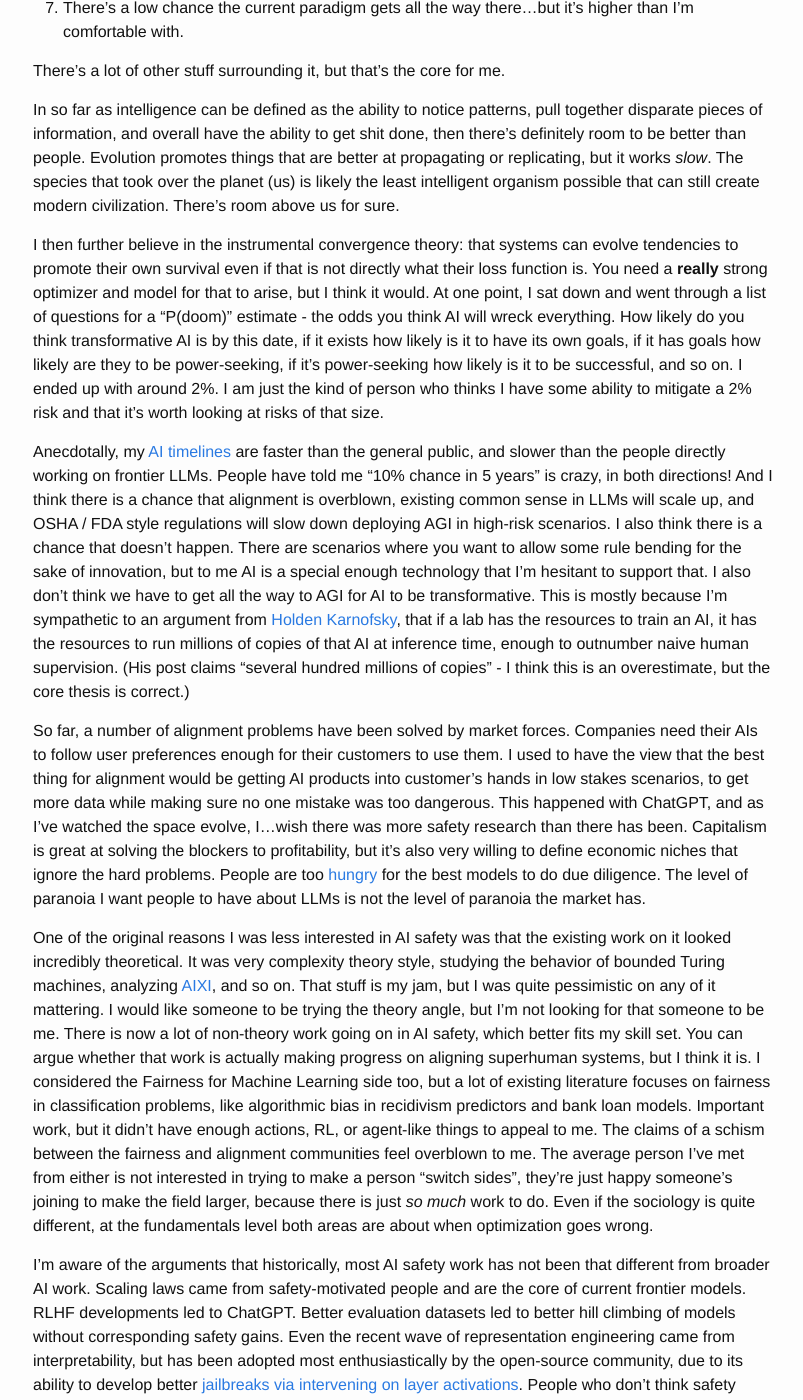
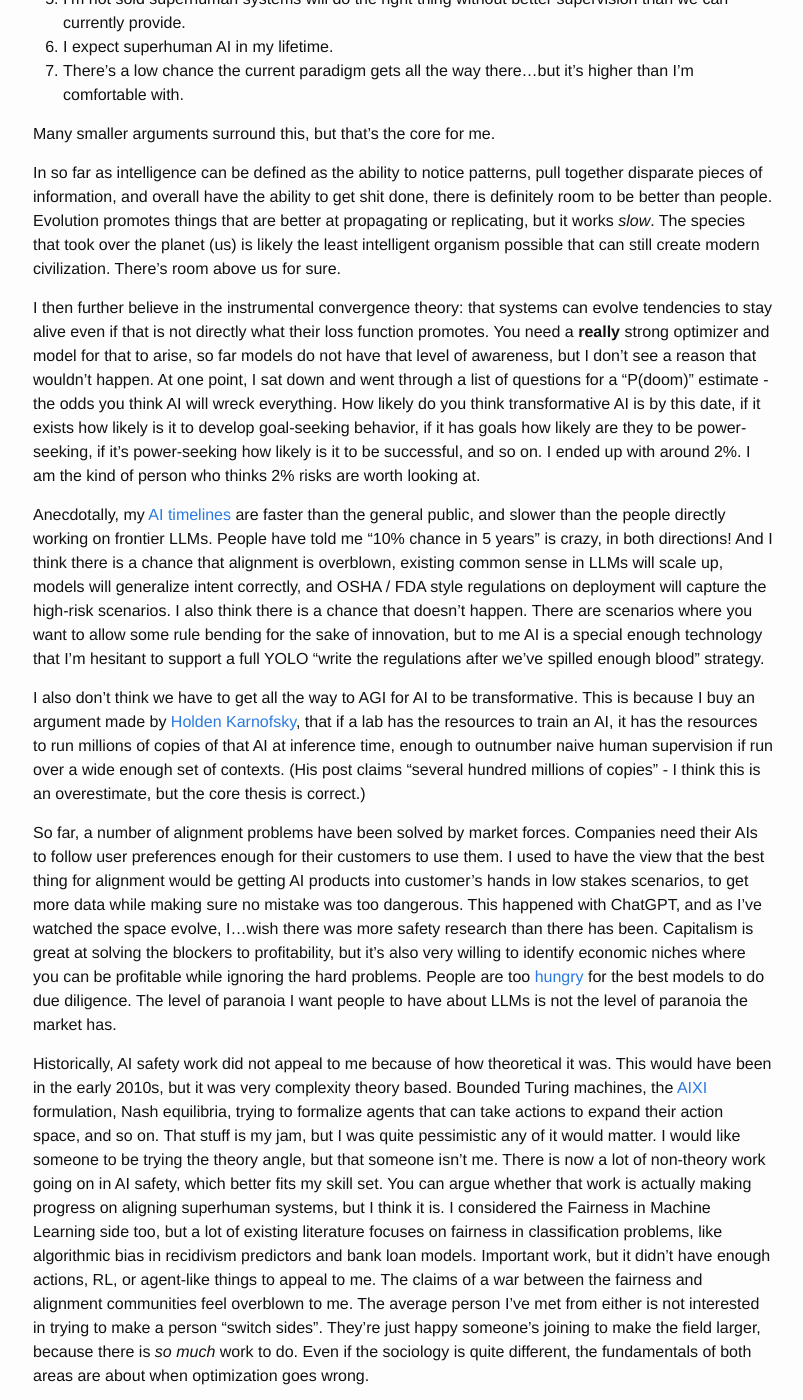
Before and after one commit to alexirpan/alexirpan.github.io, a Jekyll site: the page built from index.html, in a window 1280 px wide and 1400 px high, scrolled down 6396 px. Shown: the whole window, without its empty margins (237-1040 px from the left). Built offline with Jekyll 4.4.1, drawn with Linux system fonts in a browser that asks for light colours; nearby versions of some CDN libraries; formulas are drawn with MathJax 3; the list of posts is cut into pages by our own code; comment, search, counter and statistics services are not loaded; some of the changed text lies outside the part shown.

Commit message:
Pass 3. Close to done?

```diff
--- a/_posts/2024-08-04-switching-to-ai-safety.markdown
+++ b/_posts/2024-08-04-switching-to-ai-safety.markdown
@@ -5,24 +5,25 @@
 ---
 
 You can read the title. As of last month, I've been winding down my existing robotics projects,
-and have switched to the AI safety team within Google DeepMind.
+and have switched to the AI safety team within Google DeepMind. Surprise!
 
-It took me a while to start writing this post, because my feelings on AI safety are complicated and take effort to
-work through, but changing jobs is a big enough life update that I *have* to write this post. Such is the life of a blogger.
+It took me a while to start writing this post, because my feelings on AI safety are complicated,
+but changing jobs is a big enough life update that I *have* to write this post. Such is the life of a blogger.
 
 
-The Boring Reasons
+The Boring Personal Reasons
 -------------------------------------------
 
 I've been working on the robotics team for 8 years now, and I just felt like I needed to mix it up.
 It was a little unsettling to realize I had quietly become one of the most senior members of the team,
-and that I had been in robotics longer than my manager, and my manager before that, and the one before *that*.
+and that I had been in robotics longer than my manager, my manager before that, and my manager before *that*.
 Really, this is something I thought about doing three years ago, but then my puzzlehunt team won MIT Mystery Hunt,
-meaning we had to write next year's Mystery Hunt. Writing that hunt took up all of my 2022, and recovering from it took up much of my 2023.
+meaning we had to write next year's Mystery Hunt. Writing Mystery Hunt took up all of my 2022, and recovering from it took up much of my 2023.
 (That and *Tears of the Kingdom*, but let's not talk about that.)
 
-Making a change doesn't require changing research fields. Why do that? Well, part of me is just curious
+Why change fields, rather than change within robotics? Part of me is just curious
 to see if I can. I've always found the SMBC ["Seven Years"](https://www.smbc-comics.com/index.php?db=comics&id=2722#comic) comic inspiring, albeit a bit preachy.
+I believe I have enough of a safety net to be okay if I bomb out.
 
 ![TODO](/public/switching-into-safety/smbc.gif)
 {: .centered }
@@ -67,12 +69,12 @@
 on the real hardware. This really focused research onto things that actually had real
 world impact, rather than impact in a benchmark too artificial to be useful.
 
-Over the past few years, software-only agents have started looming. This became an important
+Over the past few years, software-only agents have started appearing on the horizon. This became an important
 decision point for me - where will the real-world agents arrive first? Game playing AIs have
 been around forever, but games aren't real. These LLM driven systems...those were more real.
 In any world where general robot agents exist, software-only agents will have started working
 first.
-I saw a future where more of my time was spent learning the weaknesses and strengths
+I saw a future where more of my time was spent learning the characteristics
 of the software-hardware boundary, rather than improving the higher-level reasoning of the agent,
 and decided I'd rather work on the latter.
 If multimodal LLMs are going to start having agentic behaviors, moving away from hardware would
@@ -87,12 +89,15 @@
 build expertise back up. The right time to have max impact is always earlier than the general
 public thinks it is.
 
-And, well, I talk a big game about impact, but I don't think I should need to do so to justify
+And, well, I talk a big game about impact, but I shouldn't need to do so to justify
 myself. I'm not
-sitting here crunching the numbers of my impact or utility.
+sitting here crunching the numbers of my expected utility.
 "How do we create agents that choose good actions" is just a problem I'm really interested in.
 
-![TODO](/public/switching-into-safety/neat.jpg)
+![An edit of Marge saying "I Just Think AI Safety's Neat"](/public/switching-into-safety/neat.jpg)
+{: .centered }
+
+(I tried to get an LLM to make this for me and it failed. Surely this is possible with the right prompt?)
 {: .centered }
 
 The Full Spice "Why Safety" Reasons
@@ -100,7 +105,7 @@
 
 Hm, okay, where do I start.
 
-There are a lot of different views on what AI safety is, as well as conflations between AI safety the research
+There's often conflation between AI safety the research
 field and AI safety the community. It is common for people to say they are attacking the field
 when they are actually attacking the community.
 The two are not the same, but are linked enough that it's not *totally* unreasonable to conflate them. Let's tackle the community first.
@@ -122,91 +127,98 @@
 \* \* \*
 {: .centered }
 
-I would say the core tenets of my views on AI safety are that:
+The core tenets of my views on AI safety are that:
 
 1. It is easy to have an objective that is not the same as the one your system is optimizing, either because it is easier to
 optimize a proxy objective (negative log likelihood vs 0-1 classification accuracy), or because your objective is hard to
 describe. People run into this all the time.
-2. It's easy to have a system that generalizes poorly because you weren't aware of some edge case of its behavior due to
-insufficient eval coverage, poor model probing, etc.
+2. It's easy to have a system that generalizes poorly because you weren't aware of some edge case of its behavior, due to insufficient eval coverage, poor model probing, not asking the right questions,
+or more.
 3. The way people solve this right now is to just...pay close attention to what the model's doing, using humans in the loop
 to inspect eval metrics, try small examples, reason about how trustworthy the eval metrics are, etc.
-4. I'm not sold the current tooling scales to better systems, especially superhuman systems.
+4. I'm not sold our current tooling scales to better systems, especially superhuman systems.
 5. I'm not sold superhuman systems will do the right thing without better supervision than we can currently provide.
 6. I expect superhuman AI in my lifetime.
 7. There's a low chance the current paradigm gets all the way there...but it's higher than
 I'm comfortable with.
 
-There's a lot of other stuff surrounding it, but that's the core for me.
+Many smaller arguments surround this, but that's the core for me.
 
 In so far as intelligence can be defined as the ability to notice patterns, pull together disparate pieces of information,
-and overall have the ability to get shit done, then there's definitely room to be better than people. Evolution promotes things
+and overall have the ability to get shit done, there is definitely room to be better than people. Evolution promotes things
 that are better at propagating or replicating, but it works *slow*. The species that took over the planet (us) is likely
 the least intelligent organism possible that can still create modern civilization. There's room above us for sure.
 
-I then further believe in the instrumental convergence theory: that systems can evolve tendencies to promote their own
-survival even if that is not directly what their loss function is. You need a **really** strong optimizer and model
-for that to arise, but I think it would. At one point, I sat down and went through a list of questions for a
+I then further believe in the instrumental convergence theory: that systems can evolve tendencies to stay alive
+even if that is not directly what their loss function promotes. You need a **really** strong optimizer and model
+for that to arise, so far models do not have that level of awareness, but I don't see a reason that wouldn't happen. At one point, I sat down and went through a list of questions for a
 "P(doom)" estimate - the odds you think AI will wreck everything. How likely do you think transformative AI is by this date,
-if it exists how likely is it to have its own goals, if it has goals how likely are they to be power-seeking, if it's power-seeking
-how likely is it to be successful, and so on. I ended up with around 2%. I am just the kind of person who thinks I have some
-ability to mitigate a 2% risk and that it's worth looking at risks of that size.
+if it exists how likely is it to develop goal-seeking behavior, if it has goals how likely are they to be power-seeking, if it's power-seeking
+how likely is it to be successful, and so on. I ended up with around 2%. I am the kind of person who thinks 2% risks are worth looking at.
 
 Anecdotally, my [AI timelines]({% post_url 2024-01-10-ai-timelines-2024 %}) are faster than the general public,
 and slower than the people directly working on frontier LLMs. People have told me "10% chance in 5 years" is crazy, in both directions! And I think there
-is a chance that alignment is overblown, existing common sense in LLMs will scale up, and OSHA / FDA style regulations will
-slow down deploying AGI in high-risk scenarios. I also think there is a chance that doesn't happen. There are scenarios where you
+is a chance that alignment is overblown, existing common sense in LLMs will scale up, models will generalize intent correctly,
+and OSHA / FDA style regulations on deployment will capture the high-risk scenarios.
+I also think there is a chance that doesn't happen. There are scenarios where you
 want to allow some rule bending for the sake of innovation, but to me AI is a special enough technology
-that I'm hesitant to support that.
-I also don't think we have to get all the way to AGI for AI to be transformative. This is mostly
-because I'm sympathetic to an argument from [Holden Karnofsky](https://www.cold-takes.com/ai-could-defeat-all-of-us-combined/), that if a lab has the resources to train an AI, it has the resources to run millions of copies of that AI at inference time, enough to outnumber naive human supervision.
+that I'm hesitant to support a full YOLO "write the regulations after we've spilled enough blood" strategy.
+
+I also don't think we have to get all the way to AGI for AI to be transformative. This is
+because I buy an argument made by [Holden Karnofsky](https://www.cold-takes.com/ai-could-defeat-all-of-us-combined/), that if a lab has the resources to train an AI, it has the resources to run millions of copies of that AI at inference time, enough to outnumber naive human supervision
+if run over a wide enough set of contexts.
 (His post claims "several hundred millions of copies" - I think this is an overestimate, but the
 core thesis is correct.)
 
 So far, a number of alignment problems have been solved by market forces. Companies need their
 AIs to follow user preferences enough for their customers to use them. I used to have the view
 that the best thing for alignment would be getting AI products into customer's hands in low stakes
-scenarios, to get more data while making sure no one mistake was too dangerous. This happened
+scenarios, to get more data while making sure no mistake was too dangerous. This happened
 with ChatGPT, and as I've watched the space evolve, I...wish there was more safety research
 than there has been.
 Capitalism is great at solving the blockers to
-profitability, but it's also very willing to define economic niches that ignore the hard
-problems.
-People are too [hungry]({% post_url 2024-07-19-ml-hurry %}) for the best models to do due
+profitability, but it's also very willing to identify economic niches where you can be profitable
+while ignoring the hard problems.
+People are too [hungry]({% post_url 2023-07-19-ml-hurry %}) for the best models to do due
 diligence. The level of paranoia I want people to have about LLMs is not
 the level of paranoia the market has.
 
-One of the original reasons I was less interested in AI safety was that the existing work on it looked incredibly theoretical.
-It was very complexity theory style, studying the behavior of bounded Turing machines, analyzing
-[AIXI](https://en.wikipedia.org/wiki/AIXI), and so on. That stuff is my jam, but I was quite pessimistic on any of it
-mattering. I would like someone to be trying the theory angle, but I'm not looking for that someone to be me. There is now a lot
+Historically, AI safety work did not appeal to me because of how theoretical it was.
+This would have been in the early 2010s, but it was very complexity theory based. Bounded
+Turing machines,
+the [AIXI](https://en.wikipedia.org/wiki/AIXI) formulation, Nash equilibria, trying to formalize
+agents that can take actions to expand their action space, and so on.
+That stuff is my jam, but I was quite pessimistic any of it would matter.
+I would like someone to be trying the theory angle, but that someone isn't me.
+There is now a lot
 of non-theory work going on in AI safety, which better fits my skill set. You can argue whether that work is actually making
 progress on aligning superhuman systems, but I think it is. I considered the
-Fairness for Machine Learning side too, but a lot of existing literature focuses on fairness in
+Fairness in Machine Learning side too, but a lot of existing literature focuses on fairness in
 classification problems, like algorithmic bias in recidivism predictors and bank loan models.
 Important work, but it didn't have enough actions, RL, or agent-like things to appeal to me.
-The claims of a schism between the fairness and alignment communities feel overblown to me.
+The claims of a war between the fairness and alignment communities feel overblown to me.
 The average person I've met from either is not interested in trying to make a person "switch
-sides", they're just happy someone's joining to make the field larger, because there is just
+sides". They're just happy someone's joining to make the field larger, because there is
 *so much* work to do.
-Even if the sociology is quite different, at the fundamentals level both areas are about
+Even if the sociology is quite different, the fundamentals of both areas are about
 when optimization goes wrong.
 
 I'm aware of the arguments that historically, most AI safety work has not been that different from
 broader AI work. Scaling laws came from safety-motivated people and are the core of current frontier
 models. RLHF developments led to ChatGPT. Better evaluation datasets led to better hill climbing
-of models without corresponding safety gains.
-Even the recent wave of representation engineering came from interpretability, but
-has been adopted most enthusiastically by the open-source community, due to its ability
-to develop better [jailbreaks via intervening on layer activations](https://arxiv.org/abs/2401.06824).
+of models without corresponding safety guarantees.
+Most recently, there's been hype about representation engineering, an interpretability
+method that's
+been adopted most enthusiastically by the open-source community...because it enables
+[better jailbreaks](https://arxiv.org/abs/2401.06824).
 People who don't think safety matters brands this as [typical Silicon Valley grandstanding](https://www.youtube.com/watch?v=B8C5sjjhsso) to pretend they're not trying to make money.
 People who care about safety a lot call this [safetywashing](https://arxiv.org/abs/2407.21792):
 the stapling of "safety" to work that does not advance safety.
 But...like, you can claim people are insincere and confused about anything. It's hard to convince
-people you aren't these things. I don't know, I think most people I talk about safety with
-are confused rather than insincere, and aiming for safety while confused is better than not
-aiming at all.
+people you're not. I don't know, I think most people I talk about safety with
+are either genuine, or confused rather than insincere.
+Aiming for safety while confused is better than not aiming at all.
 
-So, that's what I'm doing. It may not be permanent move, but it feels right based on the current
-climate. If that climate turns to AI winter, then I'll reconsider. Right now, it is sunny
-as all hell.
+So, that's what I'm doing. Aiming for safety. It may not be permanent move, but it feels right based on the current
+climate. If that climate turns to AI winter, I will reconsider. Right now, it is *very* sunny
+and I'd like it if we didn't get burned.
```
Also changed, not shown: other parts of _posts/2024-08-04-switching-to-ai-safety.markdown (+9 -8 lines), public/switching-into-safety/neat.jpg.
